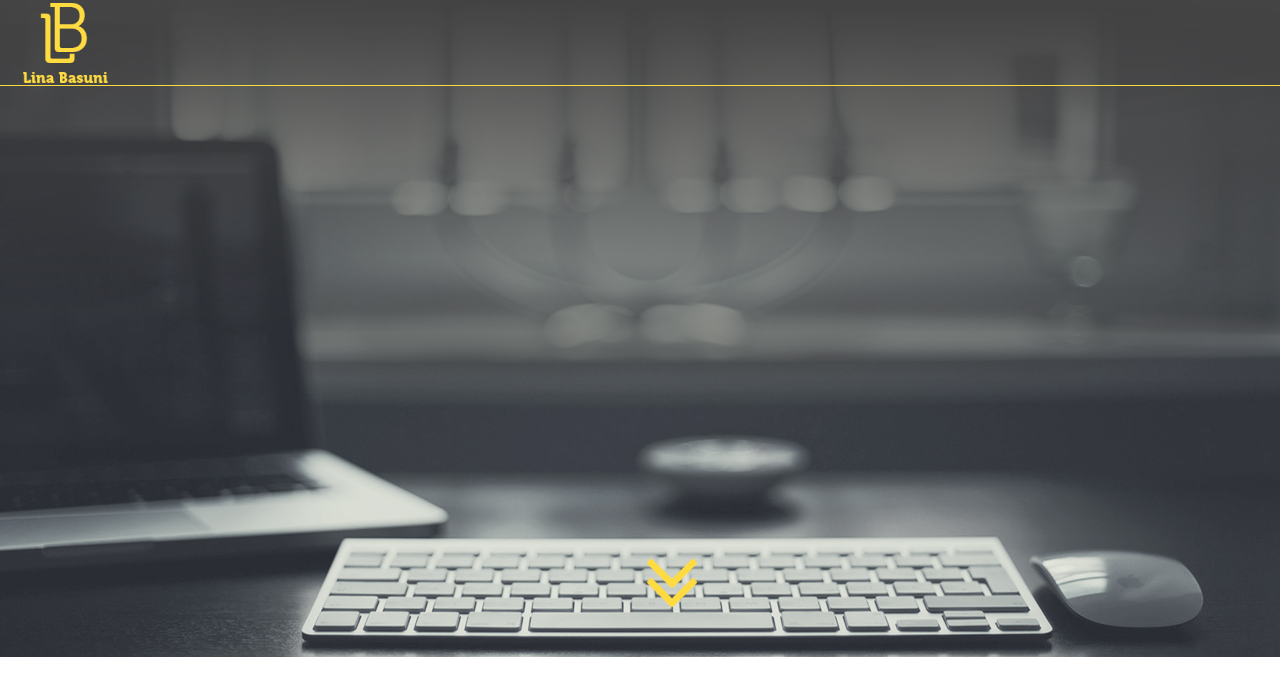
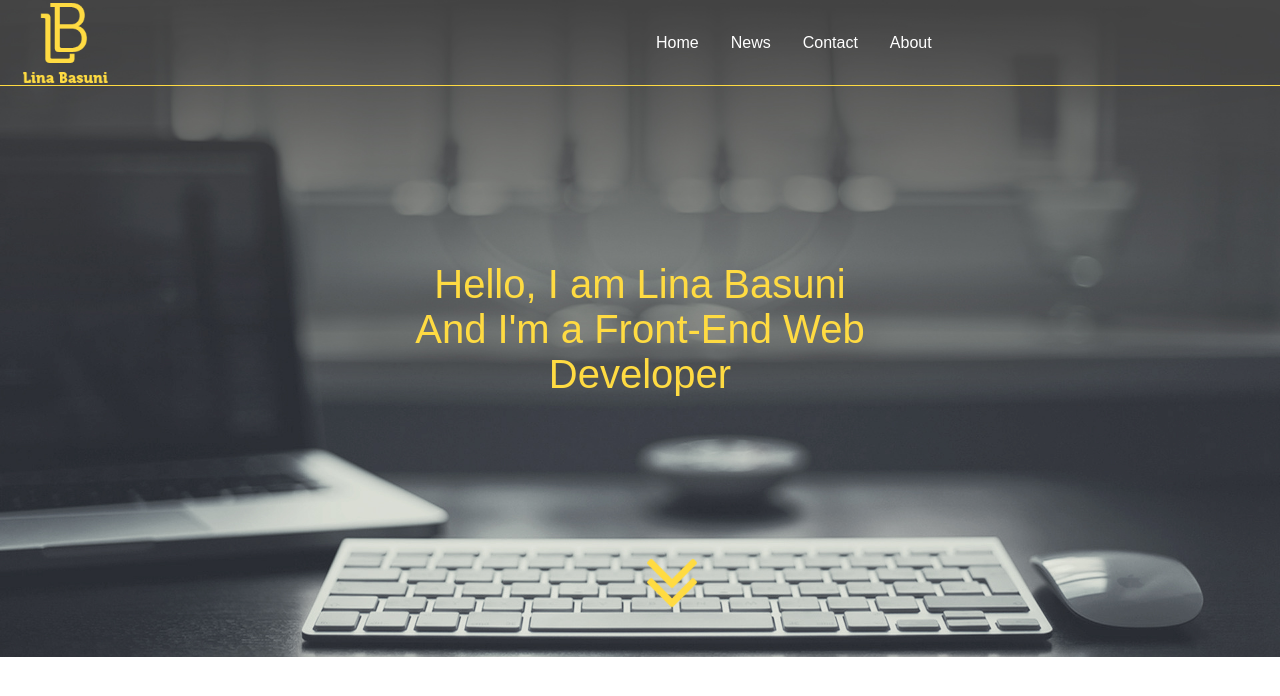
Before and after one commit to Lina-Basuni/Portfolio, a React (Create React App) app: page / in a window 1280 px wide. Shown: the top 696 px of the page. Built offline with nearby package versions, Linux system fonts and the light colour scheme.

Commit message:
main page is complete

```diff
--- a/src/App.css
+++ b/src/App.css
@@ -21,7 +21,7 @@
 }
 
 .logo-container{
-  width: 45%;
+  width: 50%;
   height: 85px;
 }
 
@@ -31,7 +31,7 @@
 }
 
 .title-container{
-  width: 45%;
+  width: 50%;
 }
 
 .App-title{
@@ -60,3 +60,49 @@
   width: 50px;
   height: 50px;
 }
+
+.dArrow:hover{
+  cursor: pointer;
+}
+
+/*Text on the main page */
+.main-text{
+  text-align: center;
+  position: absolute;
+  top: 50%;
+  left: 50%;
+  transform: translate(-50%, -50%);
+  color: #ffdb42;
+  font-size: 40px;
+}
+
+/*Navigation Bar*/
+.NavBar{
+  height: 85px;
+}
+
+ul {
+    list-style-type: none;
+    margin: 0;
+    padding: 0;
+    overflow: hidden;
+    height: 85px;
+    margin-top: 20px;
+}
+
+li {
+    float: left;
+    height: 85px;
+}
+
+li a {
+    display: block;
+    color: white;
+    text-align: center;
+    padding: 14px 16px;
+    text-decoration: none;
+}
+
+li a:hover {
+    color: #ffdb42;
+}
--- a/src/App.js
+++ b/src/App.js
@@ -1,7 +1,8 @@
 import React, { Component } from 'react';
 import logo from './lb2.png';
 import './App.css';
-import MainPage from './mainPage'
+import MainPage from './mainPage';
+import NavBar from './navBar'
 
 class App extends Component {
   render() {
@@ -12,7 +13,7 @@ class App extends Component {
             <img src={logo} className="App-logo" alt="logo" />
           </div>
           <div className="title-container">
-
+            <NavBar/>
           </div>
         </header>
         <div className="App-intro">
--- a/src/mainPage.js
+++ b/src/mainPage.js
@@ -7,6 +7,14 @@ class MainPage extends Component{
 
     return(
       <div className="mainPage">
+       <div className="main-text">
+          <div className="intro-1">
+            Hello, I am Lina Basuni
+          </div>
+          <div className="intro-2">
+            And I'm a Front-End Web Developer
+          </div>
+        </div>
         <div className="dArrow-container">
           <img src={dArrow} className="dArrow" alt="arrow" />
         </div>
--- /dev/null
+++ b/src/navBar.js
@@ -0,0 +1,19 @@
+import React, { Component } from 'react';
+
+class NavBar extends Component{
+  render(){
+
+    return(
+      <div className="NavBar">
+      <ul>
+        <li><a className="active" href="#home">Home</a></li>
+        <li><a href="#news">News</a></li>
+        <li><a href="#contact">Contact</a></li>
+        <li><a href="#about">About</a></li>
+      </ul>
+      </div>
+    )
+  }
+}
+
+export default NavBar;
```
